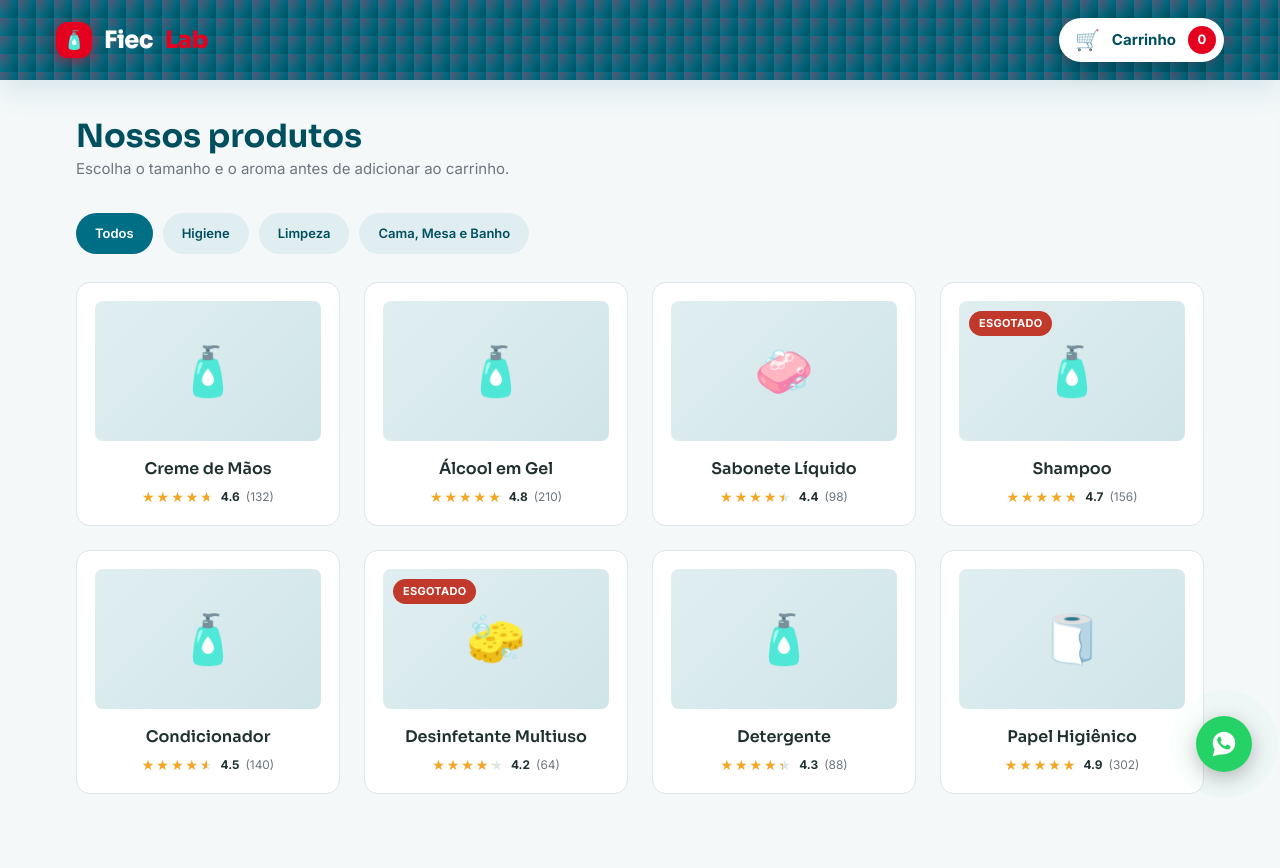
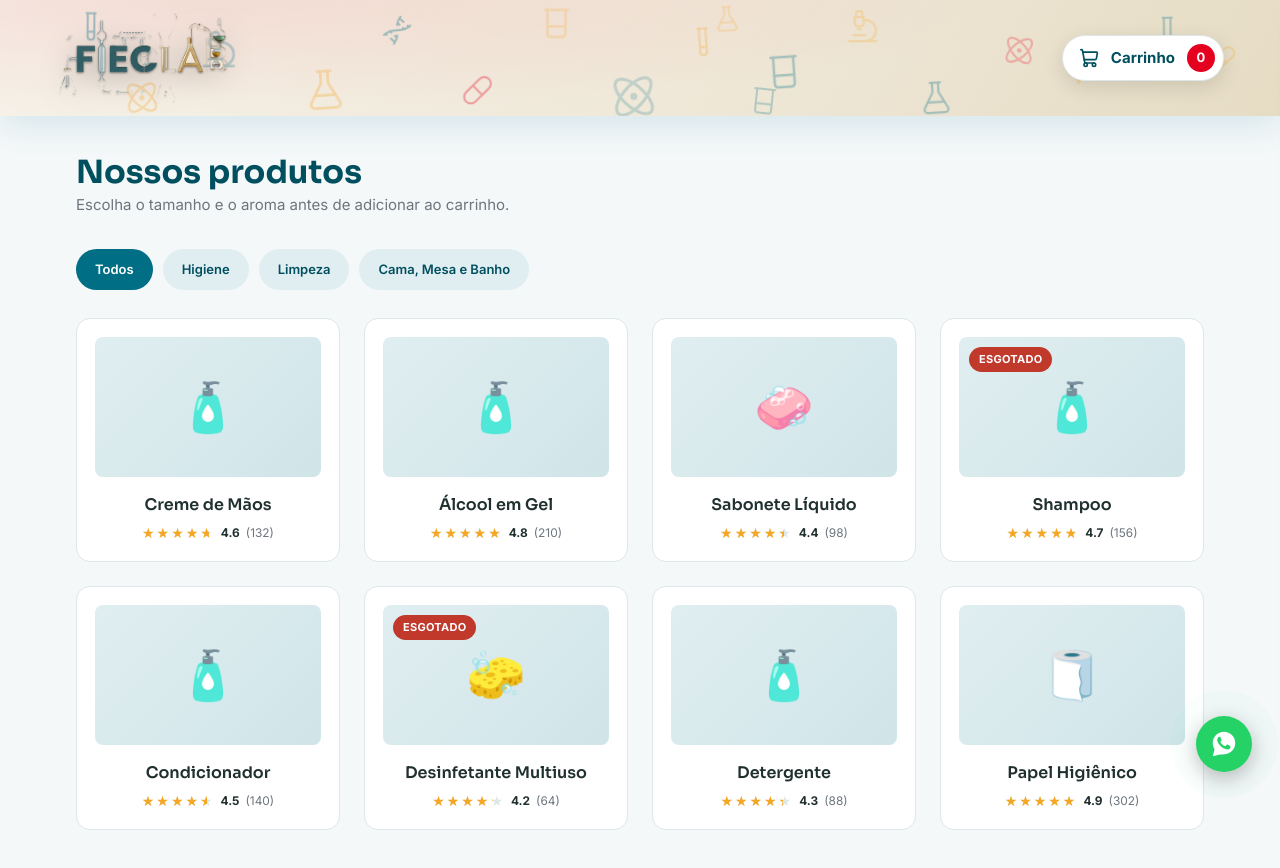
Before and after one commit to jefferson35320-tech/fieclab-frontend, a React (Create React App) app: page / in a window 1280 px wide. Shown: the top 868 px of the page. Built offline with nearby package versions, Linux system fonts and the light colour scheme.

Commit message:
Ajusta header: logo maior, fundo claro e mais ícones de química

```diff
--- a/package.json
+++ b/package.json
@@ -8,6 +8,7 @@
     "@testing-library/react": "^16.3.2",
     "@testing-library/user-event": "^13.5.0",
     "firebase": "^12.17.1",
+    "lucide-react": "^1.34.0",
     "react": "^19.2.6",
     "react-dom": "^19.2.6",
     "react-scripts": "5.0.1",
--- a/public/index.html
+++ b/public/index.html
@@ -13,7 +13,7 @@
     <link rel="preconnect" href="https://fonts.googleapis.com" />
     <link rel="preconnect" href="https://fonts.gstatic.com" crossorigin />
     <link
-      href="https://fonts.googleapis.com/css2?family=Sora:wght@500;600;700;800&family=Inter:wght@400;500;600;700&display=swap"
+      href="https://fonts.googleapis.com/css2?family=Sora:wght@500;600;700;800&family=Inter:wght@400;500;600;700&family=Fraunces:opsz,wght@9..144,500;9..144,600;9..144,700;9..144,900&display=swap"
       rel="stylesheet"
     />
     <!--
--- a/src/components/Header.js
+++ b/src/components/Header.js
@@ -1,20 +1,70 @@
+import {
+  FlaskConical,
+  TestTube,
+  Atom,
+  Microscope,
+  Beaker,
+  Pill,
+  Dna,
+  ShoppingCart,
+} from "lucide-react";
+
+const FLOATING_ICONS = [
+  { Icon: TestTube, top: "12%", left: "6%", size: "h-8 w-8", duration: "6s", delay: "0s", opacity: "opacity-35", color: "text-primary" },
+  { Icon: Atom, top: "72%", left: "10%", size: "h-9 w-9", duration: "7.5s", delay: "1.5s", opacity: "opacity-30", color: "text-star" },
+  { Icon: Microscope, top: "34%", left: "16%", size: "h-10 w-10", duration: "8s", delay: "0.4s", opacity: "opacity-25", color: "text-primary" },
+  { Icon: FlaskConical, top: "62%", left: "24%", size: "h-11 w-11", duration: "8s", delay: "1.2s", opacity: "opacity-30", color: "text-star" },
+  { Icon: Dna, top: "16%", left: "30%", size: "h-8 w-8", duration: "7s", delay: "2.4s", opacity: "opacity-35", color: "text-primary" },
+  { Icon: Pill, top: "70%", left: "36%", size: "h-8 w-8", duration: "6.5s", delay: "3s", opacity: "opacity-35", color: "text-accent" },
+  { Icon: Beaker, top: "10%", left: "42%", size: "h-9 w-9", duration: "7s", delay: "2.8s", opacity: "opacity-25", color: "text-star" },
+  { Icon: Atom, top: "66%", left: "48%", size: "h-12 w-12", duration: "9s", delay: "0.6s", opacity: "opacity-20", color: "text-primary" },
+  { Icon: TestTube, top: "26%", left: "54%", size: "h-8 w-8", duration: "6.8s", delay: "1.9s", opacity: "opacity-30", color: "text-star" },
+  { Icon: Beaker, top: "48%", left: "60%", size: "h-10 w-10", duration: "7.5s", delay: "1.8s", opacity: "opacity-30", color: "text-primary" },
+  { Icon: Microscope, top: "12%", left: "66%", size: "h-9 w-9", duration: "8.2s", delay: "2.2s", opacity: "opacity-25", color: "text-star" },
+  { Icon: FlaskConical, top: "72%", left: "72%", size: "h-9 w-9", duration: "8.5s", delay: "0.9s", opacity: "opacity-30", color: "text-primary" },
+  { Icon: Atom, top: "38%", left: "78%", size: "h-8 w-8", duration: "7s", delay: "3.4s", opacity: "opacity-25", color: "text-accent" },
+  { Icon: Dna, top: "60%", left: "84%", size: "h-7 w-7", duration: "6.5s", delay: "0.2s", opacity: "opacity-30", color: "text-star" },
+  { Icon: TestTube, top: "18%", left: "90%", size: "h-8 w-8", duration: "7.2s", delay: "2.6s", opacity: "opacity-30", color: "text-primary" },
+  { Icon: Pill, top: "50%", left: "95%", size: "h-7 w-7", duration: "6.2s", delay: "1.1s", opacity: "opacity-30", color: "text-star" },
+  { Icon: Beaker, top: "82%", left: "58%", size: "h-8 w-8", duration: "7.8s", delay: "3.6s", opacity: "opacity-25", color: "text-primary" },
+  { Icon: FlaskConical, top: "8%", left: "56%", size: "h-7 w-7", duration: "6.6s", delay: "2s", opacity: "opacity-25", color: "text-star" },
+];
+
 function Header({ cartCount, toggleCart }) {
   return (
-    <div className="sticky top-0 z-20 flex items-center justify-between bg-header-glow bg-dots bg-[length:18px_18px] px-5 py-[18px] text-white shadow-brand-md sm:px-14">
-      <div className="flex items-center gap-3 font-display text-[24px] font-extrabold tracking-tight">
-        <span className="flex h-9 w-9 items-center justify-center rounded-xl bg-accent text-lg shadow-[0_4px_14px_rgba(229,0,32,0.5)]">
-          🧴
-        </span>
-        Fiec<span className="text-accent">Lab</span>
+    <div className="sticky top-0 z-20 flex items-center justify-between overflow-hidden bg-header-glow px-5 py-2.5 shadow-brand-md relative sm:px-14">
+      {/* Camada de ícones de química flutuando ao fundo */}
+      <div className="pointer-events-none absolute inset-0 z-0" aria-hidden="true">
+        {FLOATING_ICONS.map(({ Icon, top, left, size, duration, delay, opacity, color }, index) => (
+          <Icon
+            key={index}
+            strokeWidth={1.5}
+            className={`absolute animate-drift ${color} ${size} ${opacity}`}
+            style={{
+              top,
+              left,
+              animationDuration: duration,
+              animationDelay: delay,
+            }}
+          />
+        ))}
+      </div>
+
+      <div className="relative z-10 flex items-center">
+        <img
+          src="/logo-fieclab.png"
+          alt="FiecLab"
+          className="h-16 w-auto object-contain sm:h-24 [filter:drop-shadow(0_1px_1px_rgba(0,0,0,0.4))_drop-shadow(0_6px_14px_rgba(0,0,0,0.28))]"
+        />
       </div>
 
       <button
         type="button"
-        className="group flex cursor-pointer items-center gap-3 rounded-full bg-white pl-4 pr-2 py-2 font-body text-[15px] font-bold text-primary-dark shadow-[0_6px_20px_rgba(0,0,0,0.25)] transition hover:-translate-y-0.5 hover:shadow-[0_10px_26px_rgba(0,0,0,0.3)]"
+        className="group relative z-10 flex cursor-pointer items-center gap-3 rounded-full border border-line bg-white pl-4 pr-2 py-2 font-body text-[15px] font-bold text-primary-dark shadow-[0_6px_20px_rgba(0,0,0,0.12)] transition hover:-translate-y-0.5 hover:shadow-[0_10px_26px_rgba(0,0,0,0.18)]"
         onClick={toggleCart}
         aria-label={`Abrir carrinho, ${cartCount} ${cartCount === 1 ? "item" : "itens"}`}
       >
-        <span className="text-xl transition group-hover:scale-110">🛒</span>
+        <ShoppingCart className="h-5 w-5 transition group-hover:scale-110" strokeWidth={2} />
         <span className="hidden sm:inline">Carrinho</span>
         <span className="flex h-7 min-w-7 animate-pulseRing items-center justify-center rounded-full bg-accent px-1.5 text-[13px] font-bold text-white">
           {cartCount}
--- a/tailwind.config.js
+++ b/tailwind.config.js
@@ -27,6 +27,7 @@ module.exports = {
       fontFamily: {
         display: ["Sora", "Inter", "sans-serif"],
         body: ["Inter", "sans-serif"],
+        academic: ["Fraunces", "Georgia", "serif"],
       },
       borderRadius: {
         brand: "14px",
@@ -42,7 +43,7 @@ module.exports = {
         "placeholder-gradient":
           "linear-gradient(135deg, #e0eef1, #d0e5e8)",
         "header-glow":
-          "radial-gradient(120% 180% at 15% 0%, rgba(229,0,32,0.35) 0%, transparent 55%), linear-gradient(120deg, #008ba6 0%, #006e85 45%, #004f5f 100%)",
+          "radial-gradient(120% 180% at 15% 0%, rgba(229,0,32,0.08) 0%, transparent 55%), linear-gradient(120deg, #f6f2e9 0%, #efe8d8 55%, #e6dcc4 100%)",
       },
       backgroundSize: {
         dots: "18px 18px",
@@ -60,11 +61,18 @@ module.exports = {
           "0%, 100%": { boxShadow: "0 0 0 0 rgba(229,0,32,0.45)" },
           "50%": { boxShadow: "0 0 0 6px rgba(229,0,32,0)" },
         },
+        drift: {
+          "0%, 100%": { transform: "translate(0, 0) rotate(0deg)" },
+          "25%": { transform: "translate(6px, -10px) rotate(6deg)" },
+          "50%": { transform: "translate(-4px, -4px) rotate(-4deg)" },
+          "75%": { transform: "translate(-8px, -14px) rotate(3deg)" },
+        },
       },
       animation: {
         fadeIn: "fadeIn 0.2s ease",
         slideUp: "slideUp 0.25s ease",
         pulseRing: "pulseRing 2.2s ease-in-out infinite",
+        drift: "drift 7s ease-in-out infinite",
       },
     },
   },
```
Also changed, not shown: public/logo-fieclab.png (added), 1 other file (tests, documents, lock files or other folders).
